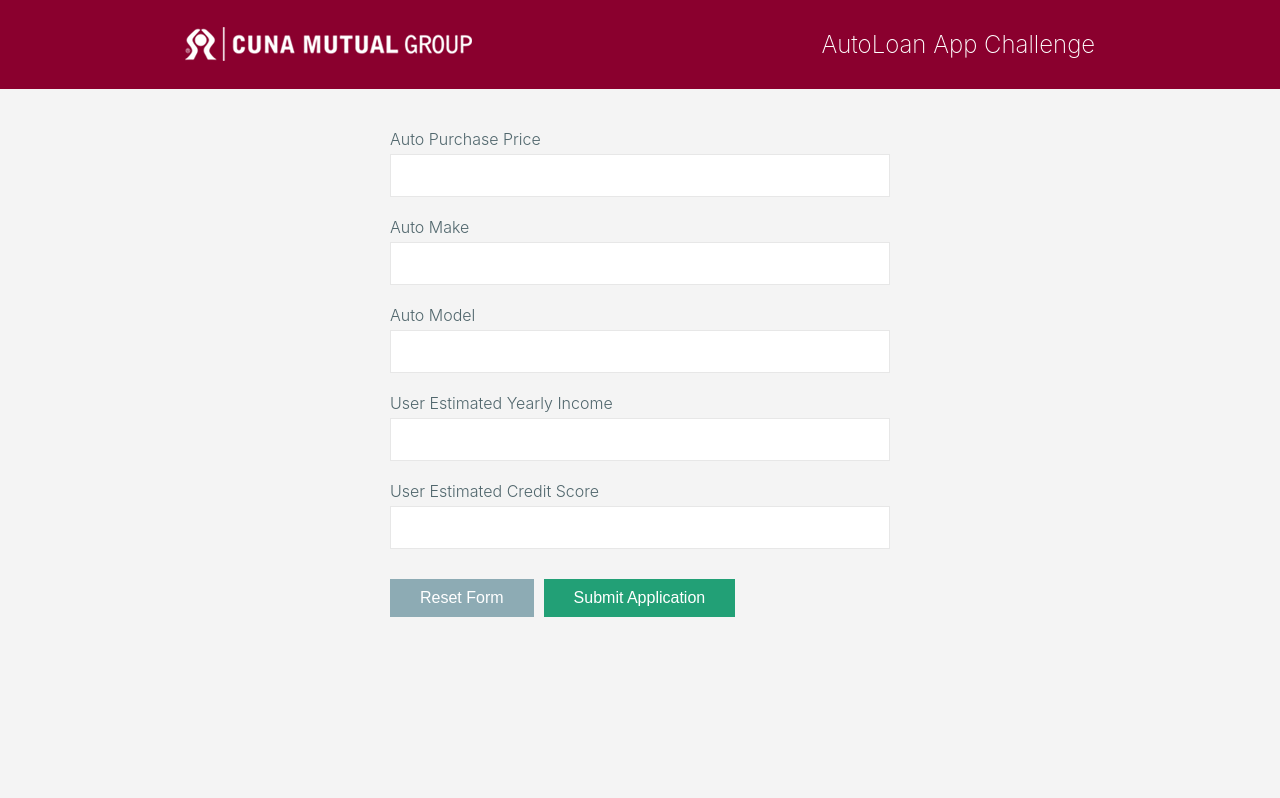
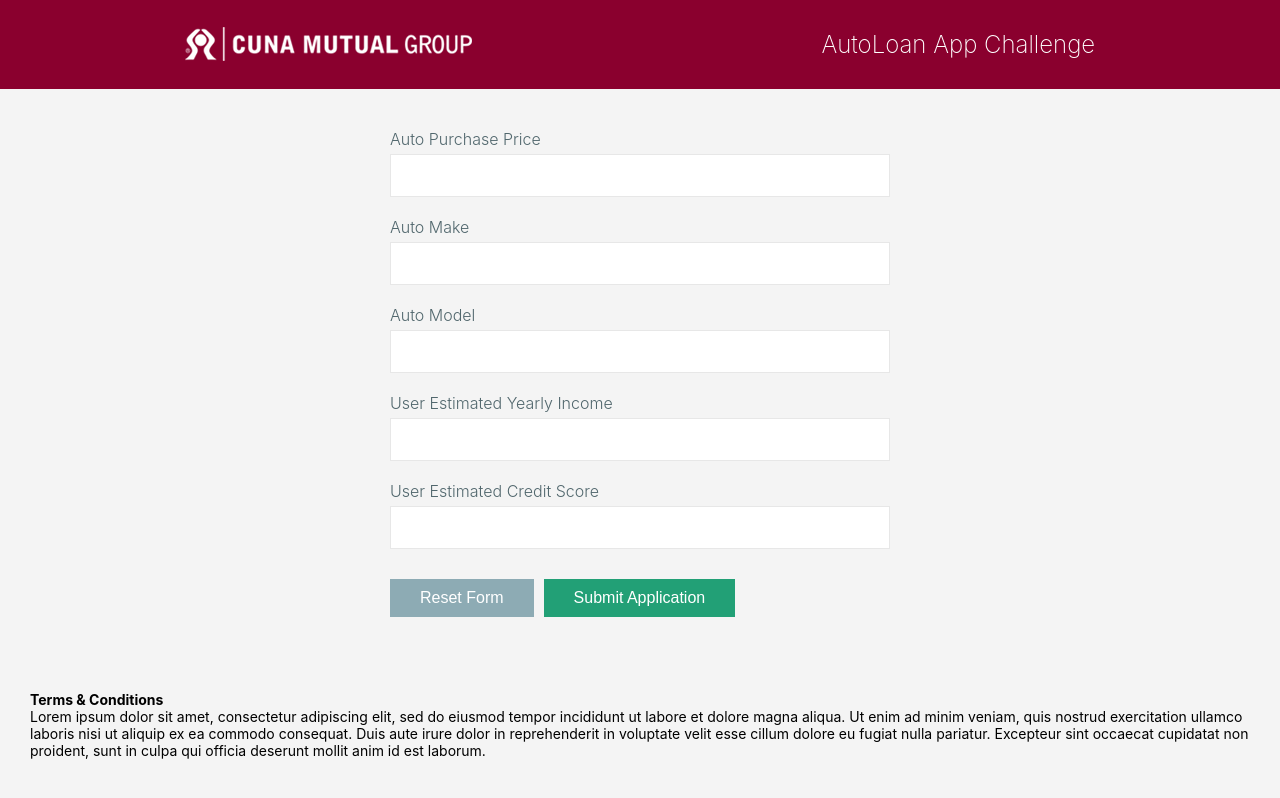
Before and after one commit to mesparza5/cunaChallenge, a React (Create React App) app: page / in a window 1280 px wide. Shown: the top 798 px of the page. Built offline with nearby package versions, Linux system fonts and the light colour scheme.

Commit message:
adding application settings reducer and actions

```diff
--- /dev/null
+++ b/src/actions/application.js
@@ -0,0 +1,6 @@
+import { IS_PROCESSING } from './types';
+
+export const setProcessing = (payload) => ({
+  type: IS_PROCESSING,
+  data: payload,
+});
--- a/src/actions/types.js
+++ b/src/actions/types.js
@@ -3,3 +3,4 @@ export const ADD_AUTO_MAKE = 'ADD_AUTO_MAKE';
 export const ADD_AUTO_MODEL = 'ADD_AUTO_MODEL';
 export const ADD_USER_INCOME = 'ADD_USER_INCOME';
 export const ADD_USER_CREDIT_SCORE = 'ADD_USER_CREDIT_SCORE';
+export const IS_PROCESSING = 'IS_PROCESSING';
--- a/src/containers/App.js
+++ b/src/containers/App.js
@@ -10,6 +10,12 @@ const App = () => {
       <section className="container">
         <ApplicationForm />
       </section>
+      <section className="disclaimer">
+        <p>
+          <b>Terms & Conditions</b> <br/>
+          Lorem ipsum dolor sit amet, consectetur adipiscing elit, sed do eiusmod tempor incididunt ut labore et dolore magna aliqua. Ut enim ad minim veniam, quis nostrud exercitation ullamco laboris nisi ut aliquip ex ea commodo consequat. Duis aute irure dolor in reprehenderit in voluptate velit esse cillum dolore eu fugiat nulla pariatur. Excepteur sint occaecat cupidatat non proident, sunt in culpa qui officia deserunt mollit anim id est laborum.
+        </p>
+      </section>
     </div>
   );
 }
--- a/src/containers/ApplicationForm.js
+++ b/src/containers/ApplicationForm.js
@@ -2,6 +2,7 @@ import React from 'react';
 import Input from '../components/Input';
 import Button from '../components/Button';
 import {connect} from 'react-redux';
+import {setProcessing} from '../actions/application';
 import {
   addAutoPrice,
   addAutoMake,
@@ -11,6 +12,7 @@ import {
 } from '../actions/form';
 
 import '../css/forms.css'
+
 
 const ApplicationForm = (props) => {
   const resetValues = () => {
@@ -65,7 +67,8 @@ const mapStateToProps = (state) => {
     autoMake: state.formReducer.autoMake,
     autoModel: state.formReducer.autoModel,
     userIncome: state.formReducer.userIncome,
-    userCreditScore: state.formReducer.userCreditScore
+    userCreditScore: state.formReducer.userCreditScore,
+    isProcessing: state.applicationReducer.isProcessing,
   }
 };
 
@@ -76,6 +79,7 @@ const mapDispatchToProps = (dispach) => {
     addAutoModel: (payload) => dispach(addAutoModel(payload)),
     addUserIncome: (payload) => dispach(addUserIncome(payload)),
     addUserCreditScore: (payload) => dispach(addUserCreditScore(payload)),
+    setProcessing: (payload) => dispach(setProcessing(payload)),
   }
 };
 
--- a/src/css/App.css
+++ b/src/css/App.css
@@ -7,3 +7,12 @@
   display: flex;
   justify-content: center;
 }
+
+.disclaimer {
+  margin: 20px;
+  padding: 10px;
+}
+
+.disclaimer > p {
+  font-size: 14px;
+}
--- /dev/null
+++ b/src/reducers/applicationReducer.js
@@ -0,0 +1,18 @@
+import { IS_PROCESSING } from '../actions/types';
+
+const initialState = {
+  isProcessing: false
+}
+
+const applicationReducer = (state = initialState, action) => {
+  switch (action.type) {
+    case IS_PROCESSING:
+      return {
+        ...state, isProcessing: action.data
+      };
+    default:
+      return state;
+  }
+}
+
+export default applicationReducer;
--- a/src/store.js
+++ b/src/store.js
@@ -1,6 +1,7 @@
 import {createStore, combineReducers} from 'redux';
 import formReducer from './reducers/formReducer';
+import applicationReducer from './reducers/applicationReducer';
 
 export default createStore(combineReducers({
-  formReducer
+  formReducer, applicationReducer
 }));
```
Also changed, not shown: 1 other file (tests, documents, lock files or other folders).
